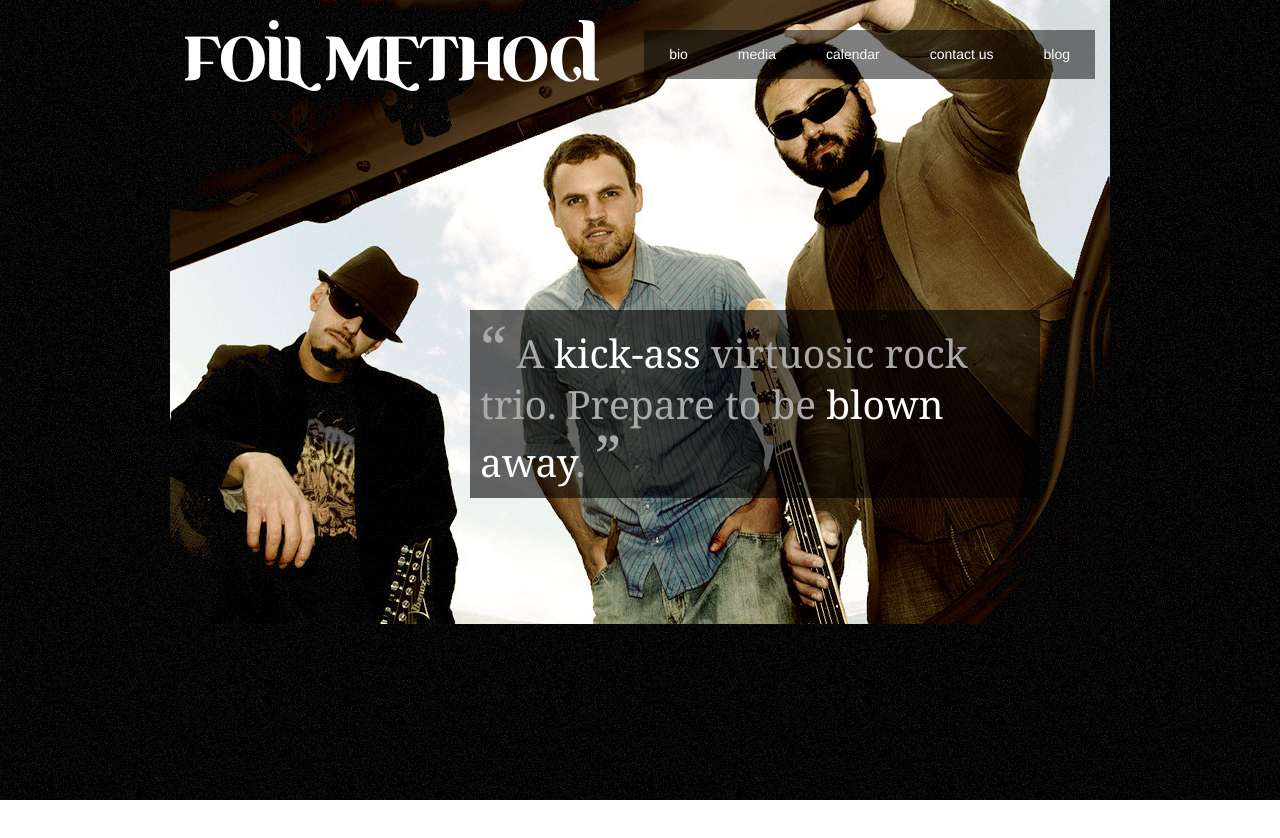
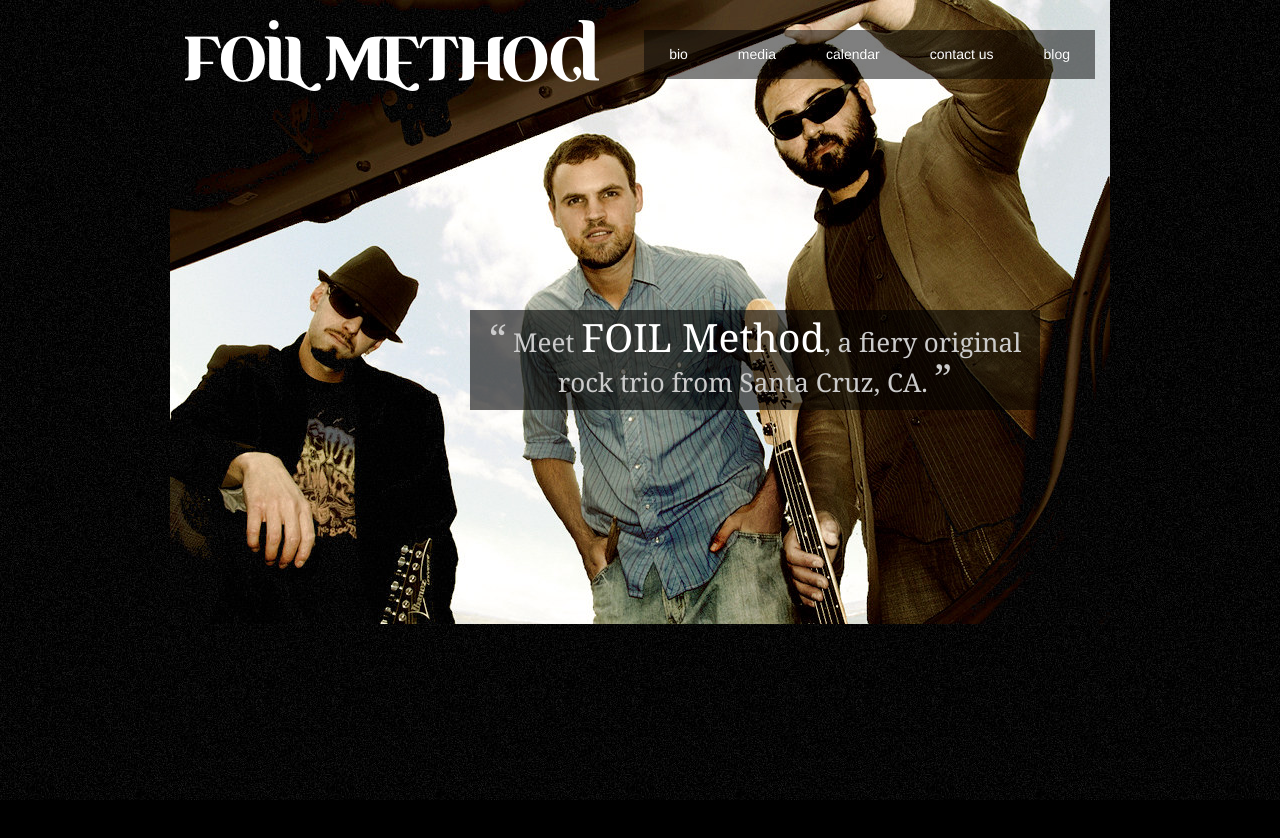
Before and after one commit to carlos8f/foilmethod, a website: page views/index.html in a window 1280 px wide. After the commit the page ends 800 px from the top, so only its background shows below. Drawn offline with Linux system fonts and the light colour scheme.

Commit message:
Changed quote, background no longer fixed, prepare for streaming widget.

```diff
--- a/static/css/style.css
+++ b/static/css/style.css
@@ -1,15 +1,15 @@
-html, body, #page {
-  height: 100%;
+html {
+  background: black url(../images/noise.jpg);
 }
 body {
-  background: black url(../images/noise.jpg);
+  background: transparent;
 }
 h1 {
   font-weight: normal;
 }
 .main-photo {
-  background: url(../images/main-photo.jpg) top no-repeat transparent fixed;
-  height: 100%;
+  background: url(../images/main-photo.jpg) top no-repeat transparent;
+  height: 624px;
   padding-top: 110px;
 }
 .main-photo .page {
@@ -20,20 +20,22 @@
 .main-photo .quote {
   position: absolute;
   width: 550px;
-  font-size: 3em;
+  font-size: 2em;
   line-height: 1.3em;
   font-family: Georgia, serif;
   top: 200px;
   right: 70px;
   background-color: rgba(0, 0, 0, 0.6);
   padding: 10px;
-  color: #aaa;
+  color: #ccc;
+  text-align: center;
 }
 .main-photo .quote .quote-mark {
   font-size: 1.5em;
 }
 .main-photo .quote em {
   font-style: normal;
+  font-size: 1.5em;
   color: white;
 }
 div.topbar {
--- a/views/index.html
+++ b/views/index.html
@@ -16,6 +16,7 @@
   </head>
   <body>
     <div id="topbar"></div>
+    <div id="player"></div>
     <div id="page"></div>
 
     <script id="template-topbar" type="text/template">
@@ -38,12 +39,16 @@
         <div class="page">
           <div class="quote">
             <span class="quote-mark">&ldquo;</span>
-              A <em>kick-ass</em> virtuosic rock trio. Prepare to be <em>blown away</em>.
+              Meet <em>FOIL Method</em>, a fiery original rock trio from Santa Cruz, CA.
             <span class="quote-mark">&rdquo;</span>
           </div>
         </div>
       </div>
     </script>
 
-  </body>
+    <script id="template-player" type="text/template">
+      <object height="285" width="100%"> <param name="movie" value="http://player.soundcloud.com/player.swf?url=http%3A%2F%2Fapi.soundcloud.com%2Fplaylists%2F1050213"></param> <param name="allowscriptaccess" value="always"></param> <embed allowscriptaccess="always" height="285" src="http://player.soundcloud.com/player.swf?url=http%3A%2F%2Fapi.soundcloud.com%2Fplaylists%2F1050213" type="application/x-shockwave-flash" width="100%"></embed></object>
+    </script>
+
+    </body>
 </html>
```
